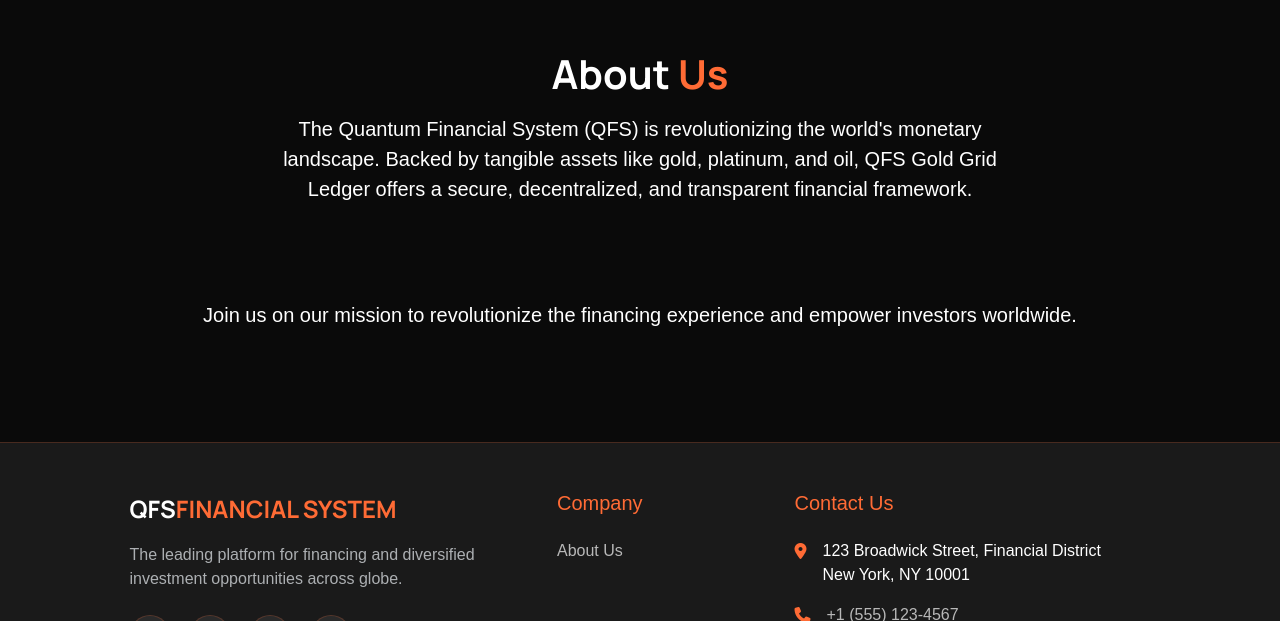
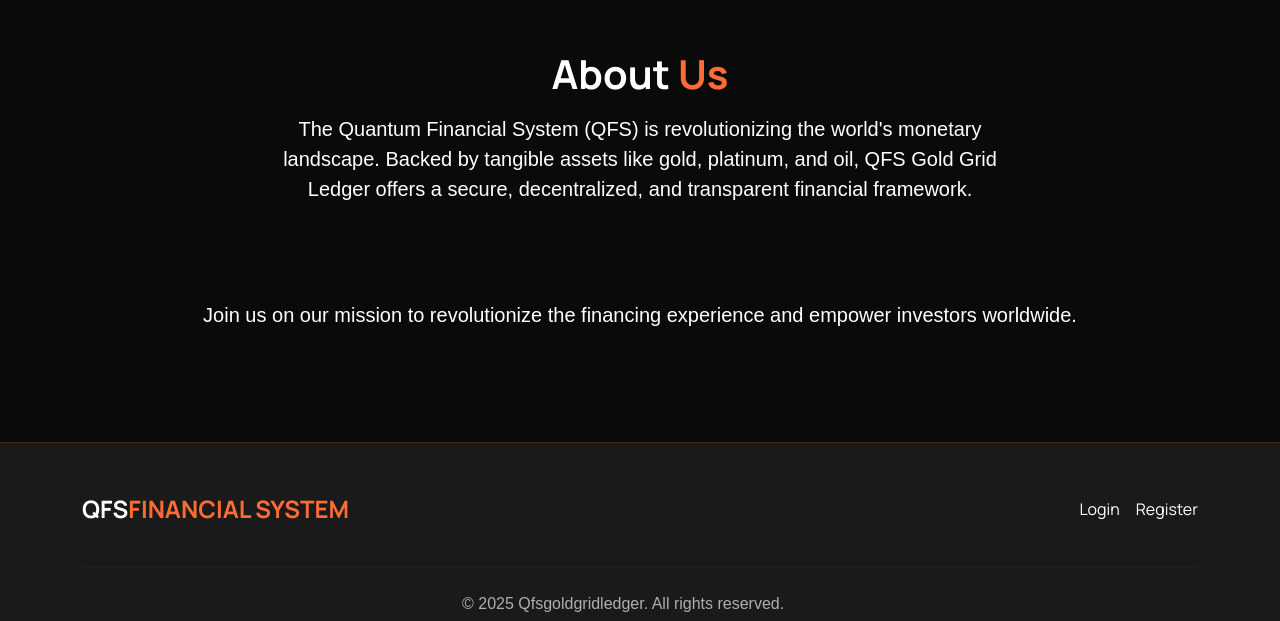
Before and after one commit to willz-max/quantum, a plain HTML site: page index.html in a window 1280 px wide. Shown: the part 846-1467 px from the top of the page. Drawn offline with nearby package versions, Linux system fonts and the light colour scheme.

Commit message:
Refactor footer layout and comment out unused sections for improved clarity

```diff
--- a/index.html
+++ b/index.html
@@ -1048,12 +1048,12 @@
         <div class="container">
             <div class="row g-4 d-flex justify-content-evenly">
                 <!-- Column 1: Logo and Info -->
-                <div class="col-lg-4 col-md-6">
+                <div class="col-12 d-flex align-items-center justify-content-between">
                     <a href="#" class="d-inline-block mb-3" style="font-family: 'Manrope', sans-serif; font-size: 1.5rem; font-weight: 700; text-decoration: none;">
                         <span class="text-white">QFS</span><span class="text-primary-orange">FINANCIAL SYSTEM</span>
                     </a>
-                    <p class="text-muted mb-4">The leading platform for financing and diversified investment opportunities across globe.</p>
-                    <div class="social-icons">
+                    <!-- <p class="text-muted mb-4">The leading platform for financing and diversified investment opportunities across globe.</p> -->
+                    <!-- <div class="social-icons">
                         <a href="#" aria-label="Facebook">
                             <i class="fab fa-facebook-f"></i>
                         </a>
@@ -1066,7 +1066,15 @@
                         <a href="#" aria-label="YouTube">
                             <i class="fab fa-youtube"></i>
                         </a>
-                    </div>
+                    </div> -->
+                      <div class="d-flex gap-3">
+                        <a href="#" class="d-inline-block mb-3" style="font-family: 'Manrope', sans-serif; text-decoration: none;">
+                        <span class="text-white">Login</span><span class="text-primary-orange"></span>
+                    </a>
+                      <a href="#" class="d-inline-block mb-3" style="font-family: 'Manrope', sans-serif; text-decoration: none;">
+                        <span class="text-white">Register</span><span class="text-primary-orange"></span>
+                    </a>
+                      </div>
                 </div>
 
                 <!-- Column 2: Products -->
@@ -1083,20 +1091,20 @@
                 </div> -->
 
                 <!-- Column 3: Company -->
-                <div class="col-lg-2 col-md-6">
-                    <h5>Company</h5>
-                    <ul class="list-unstyled">
-                        <li class="mb-2"><a href="#">About Us</a></li>
+                <!-- <div class="col-lg-2 col-md-6"> -->
+                    <!-- <h5>Company</h5> -->
+                    <!-- <ul class="list-unstyled"> -->
+                        <!-- <li class="mb-2"><a href="#">About Us</a></li> -->
                         <!-- <li class="mb-2"><a href="#">Careers</a></li> -->
                         <!-- <li class="mb-2"><a href="#">Press</a></li> -->
                         <!-- <li class="mb-2"><a href="#">News</a></li> -->
                         <!-- <li class="mb-2"><a href="#">Contact</a></li> -->
                         <!-- <li class="mb-2"><a href="#">Partners</a></li> -->
-                    </ul>
-                </div>
+                    <!-- </ul> -->
+                <!-- </div> -->
 
                 <!-- Column 4: Contact Us -->
-                <div class="col-lg-4 col-md-6">
+                <!-- <div class="col-lg-4 col-md-6">
                     <h5>Contact Us</h5>
                     <div class="mb-3">
                         <div class="d-flex align-items-start">
@@ -1119,7 +1127,7 @@
                             <a href="mailto:support@Qfsgoldgridledgerorg.com">support@Qfsgoldgridledgerorg.com</a>
                         </div>
                     </div>
-                </div>
+                </div> -->
             </div>
 
             <hr class="my-4" style="border-color: rgba(255, 107, 53, 0.2);">
```
